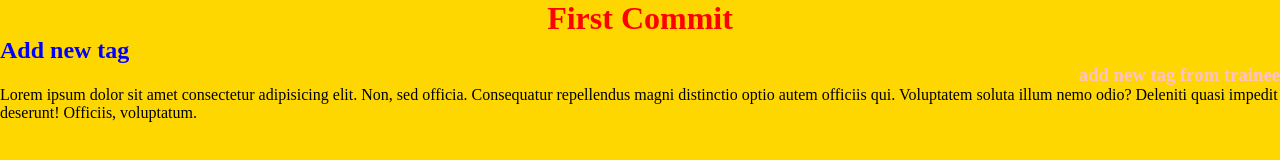
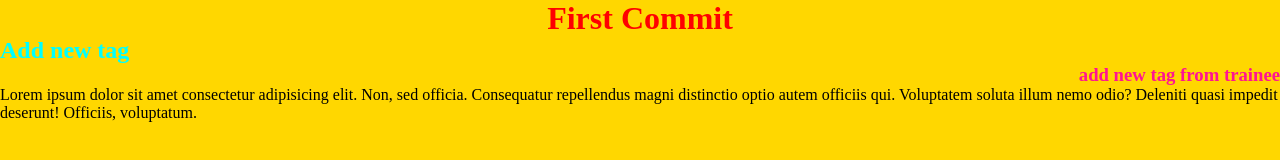
Before and after one commit to Dantalion36/advance_01, a plain HTML site: page index.html in a window 1280 px wide. Drawn offline with Linux system fonts and the light colour scheme.

Commit message:
minor changes

```diff
--- a/main.scss
+++ b/main.scss
@@ -9,12 +9,12 @@ h1 {
 }
 
 h2 {
-    color: blue;
+    color: aqua;
     text-align: left;
 }
 
 h3 {
-    color: pink;
+    color: deeppink;
     text-align: right;
 }
 
```
Also changed, not shown: comp/main.css.
